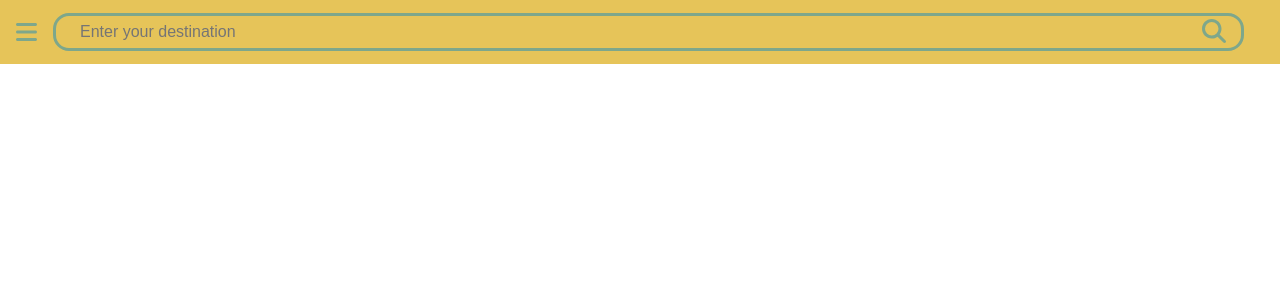
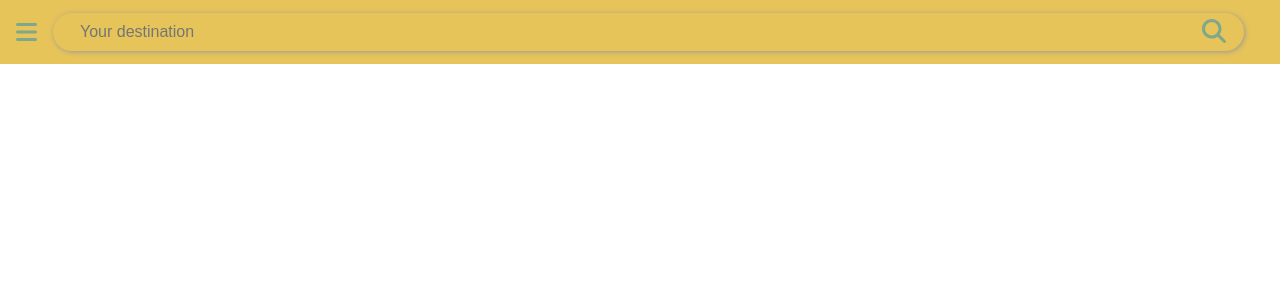
Before and after one commit to tbekishev/trip-planner, a React (Create React App) app in the folder client/: page / in a window 1280 px wide. Shown: the top 300 px of the page. Built offline with nearby package versions, Linux system fonts and the light colour scheme.

Commit message:
implementing nav-bar style

```diff
--- a/client/src/components/Header.jsx
+++ b/client/src/components/Header.jsx
@@ -39,7 +39,7 @@ export default function Header() {
         <FontAwesomeIcon icon={faBars} className="drop-down" onClick={openNav}/>
 
         <div className='search-bar'>
-          <Input placeholder='Enter your destination' className='search-bar--input'/>
+          <Input placeholder='Your destination' className='search-bar--input'/>
 
           <button type="submit" name="search-submit" className='search-bar--button'>
             <FontAwesomeIcon icon={faMagnifyingGlass} />
--- a/client/src/components/Header.scss
+++ b/client/src/components/Header.scss
@@ -73,11 +73,12 @@ nav {
     background: $yellow;
     outline: none;
     border: solid;
-    border-color: $green;
+    border-color: $yellow;
     border-width: 3px;
-    border-radius: 1em;
+    border-radius: 1.6em;
     padding: 0 3.5em 0 1.5em;
     font-size: 1em;
+    box-shadow: 1px 1px 5px #999;
   }
 
   &--button {
```
